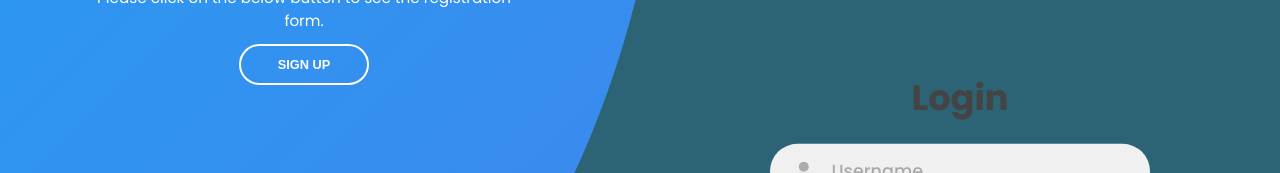
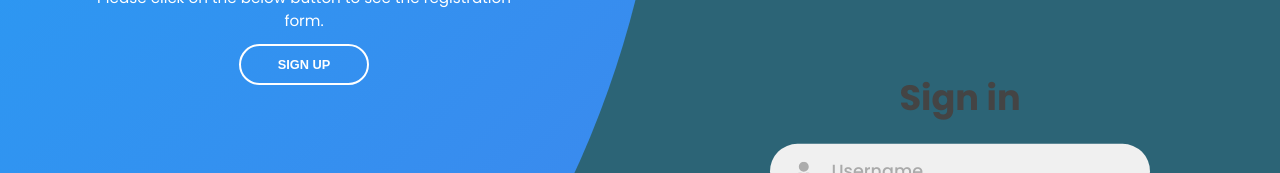
Before and after one commit to sarazaToussaint/tourism-frontEnd, a React (Create React App) app: page / in a window 1280 px wide. Shown: the part 165-338 px from the top of the page. Built offline with nearby package versions, Linux system fonts and the light colour scheme.

Commit message:
Change the background color of the login page

```diff
--- a/src/components/loginPage/Login.jsx
+++ b/src/components/loginPage/Login.jsx
@@ -18,7 +18,7 @@ const Login = () => {
         <div className="forms-container">
           <div className="signin-signup">
             <form action="#" className="sign-in-form">
-              <h2 className="title">Login</h2>
+              <h2 className="title">Sign in</h2>
               <div className="input-field">
                 <FaUserAlt className="icon" />
                 <input type="text" placeholder="Username" />
```
